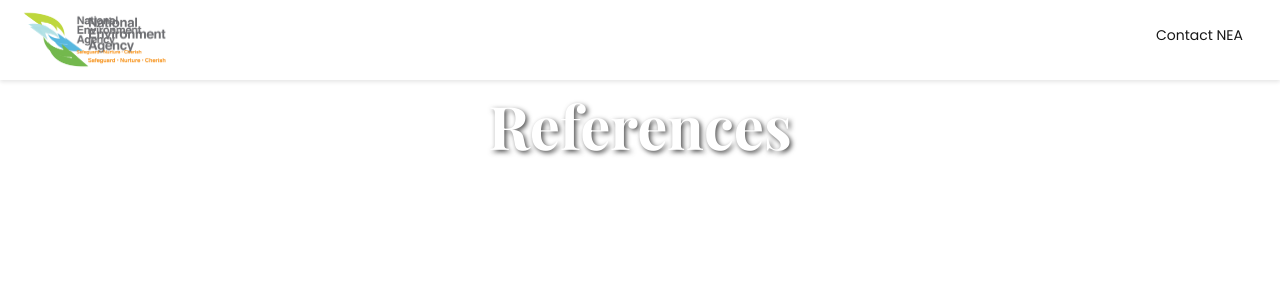
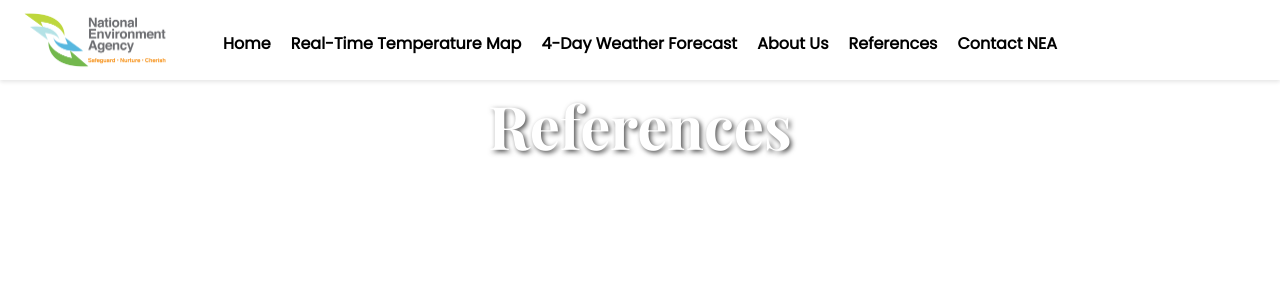
Before and after one commit to 10dndnskxkd/CSS_Project, a Next.js app: page /references in a window 1280 px wide. Shown: the top 300 px of the page. Built offline with nearby package versions, Linux system fonts and the light colour scheme.

Commit message:
Updating navbar styles and full screen background

```diff
--- a/app/forecast/page.js
+++ b/app/forecast/page.js
@@ -33,7 +33,7 @@
   }, []);
 
   return (
-    <div className="container">
+    <div className="container full-screen">
       <h1 className="title">4-Day Weather Forecast</h1>
       {error ? (
         <p className="error">{error}</p>
--- a/app/forecast/styles.css
+++ b/app/forecast/styles.css
@@ -1,11 +1,27 @@
+html, body {
+  width: 100%;
+  height: 100%;
+  margin: 0;
+  padding: 0;
+}
+
 .container {
-  font-family: Arial, sans-serif;
-  margin: 20px auto;
-  max-width: 900px;
-  padding: 20px;
+  display: flex;
+  flex-direction: column;
+  justify-content: center;
+  align-items: center;
+  width: 100%;
+  height: 100%;
   background-color: #f9f9f9;
-  border: 1px solid #ddd;
-  border-radius: 8px;
+}
+
+.full-screen {
+  width: 100%;
+  height: 100%;
+  padding: 0;
+  margin: 0;
+  border: none;
+  border-radius: 0;
 }
 
 .title {
@@ -37,7 +53,7 @@
 
 .card h2 {
   color: #444;
-  margin-bottom: 10px;
+  margin: 0;
 }
 
 .card p {
--- a/app/globals.css
+++ b/app/globals.css
@@ -8,7 +8,7 @@
 
 
 :root {
-  --background: #ffffff;
+  --background: transparent;
   --foreground: #171717;
 }
 
@@ -40,7 +40,8 @@
 html, body {
   margin: 0;
   padding: 0;
-  height: 100vh;
+  height: 100%;
+  overflow : hidden;
   width: 100vw;
   background-size: cover;
   background-position: center;
@@ -109,3 +110,7 @@
 .bodyPadding {
   padding-top: 80px;
 }
+
+#root, #__next {
+  height : 100%;
+}
--- a/app/page.jsx
+++ b/app/page.jsx
@@ -9,24 +9,19 @@
         <WeatherBackground>
             <div
                 style={{
-                    // display: 'flex',
-                    // justifyContent: 'center',
-                    // alignItems: 'center',
-                    // flexDirection: 'column',
-                    // height: '100vh',
-                    // textAlign: 'center',
-                    // margin: 0,
-                    // padding: 0,
-
                     backgroundSize: "cover",
                     backgroundPosition: "center",
                     backgroundRepeat: "no-repeat",
                     backgroundAttachment: "fixed",
-                    minHeight: "100vh",
-                    width: "100vw"
+                    height: "100vh", // Ensure the height is 100% of the viewport height
+                    width: "100vw",
+                    overflow: "hidden", // Prevent scrolling
+                    display: 'flex',
+                    flexDirection: 'column',
+                    justifyContent: 'center',
+                    alignItems: 'center'
                 }}
             >
-                <div style={{ display: 'flex', flexDirection: 'column', alignItems: 'center', justifyContent: 'center', height: '100vh' }}>
                 <img
                     src="/neamascot.png"
                     alt="NEA mascot"
@@ -38,7 +33,7 @@
                     fontFamily: "'Playfair Display', serif",
                     fontSize: '60px',
                     fontWeight: '700',
-                        color: '#222',
+                    color: '#white',
                     textAlign: 'center',
                     marginBottom: '10px'
                 }}>
@@ -49,7 +44,7 @@
                     fontFamily: "'Poppins', sans-serif",
                     fontSize: '18px',
                     fontWeight: '300',
-                        color: '#444',
+                    color: '#white',
                     textAlign: 'center',
                     maxWidth: '700px',
                     margin: '0 auto'
@@ -57,44 +52,26 @@
                     To ensure a clean and sustainable environment for Singapore, together with our partners and the community
                 </p>
 
-                    <Link href="/DASHBOARD">
-                        <button
-                            style={{
-                                marginTop: '20px',
-                                padding: '15px 30px',
-                                fontSize: '16px',
-                                cursor: 'pointer',
-                                backgroundColor: '#4d947a',
-                                color: '#fff',
-                                border: 'none',
-                                borderRadius: '5px',
-                            }}
-                        >
-                            Dashboard
-                        </button>
-                    </Link>
-                </div>
-
                 {/* Social Media Links */}
                 <div
                     style={{
-                        marginTop: '20px',
                         display: 'flex',
                         justifyContent: 'center',
                         gap: '20px',
+                        marginTop: '20px' // Add some margin to separate from the text
                     }}
                 >
                     <Link href="https://www.facebook.com/NEASingapore/" target="_blank" rel="noopener noreferrer">
-                        <FaFacebook size={40} color="#000000" />
+                        <FaFacebook size={40} color="white" />
                     </Link>
                     <Link href="https://www.youtube.com/channel/UC-tjEFkd0tT2VpD5vbjyAKA" target="_blank" rel="noopener noreferrer">
-                        <FaYoutube size={40} color="#000000" />
+                        <FaYoutube size={40} color="white" />
                     </Link>
                     <Link href="https://www.x.com/NEAsg" target="_blank" rel="noopener noreferrer">
-                        <FaTwitter size={40} color="#000000" />
+                        <FaTwitter size={40} color="white" />
                     </Link>
                     <Link href="https://www.instagram.com/nea_sg/" target="_blank" rel="noopener noreferrer">
-                        <FaInstagram size={40} color="#000000" />
+                        <FaInstagram size={40} color="white" />
                     </Link>
                 </div>
             </div>
--- a/app/tempmap/page.jsx
+++ b/app/tempmap/page.jsx
@@ -53,30 +53,26 @@
 
     // Refresh data every 5 minutes
     const interval = setInterval(fetchTemperatureData, 300000);
+    return () => clearInterval(interval);
   }, []);
 
   return (
-    <div>
+    <div style={{ height: '100vh', width: '100vw' }}>
       {errorMessage ? (
         <p>{errorMessage}</p>
       ) : (
-        <MapContainer center={[1.3521, 103.8198]} zoom={11} style={{ height: '500px', width: '100%' }}>
+        <MapContainer center={[1.3521, 103.8198]} zoom={11} style={{ height: '100%', width: '100%' }}>
           <TileLayer
             url="https://{s}.tile.openstreetmap.org/{z}/{x}/{y}.png"
-            attribution='&copy; <a href="https://www.openstreetmap.org/copyright">OpenStreetMap</a> contributors'
           />
           {temperatureData.map((station, index) => (
             <Circle
               key={index}
               center={[station.latitude, station.longitude]}
-              radius={500}
+              radius={1500}
               color="blue"
-              fillColor="blue"
-              fillOpacity={0.4}
             >
-              <Tooltip direction="top" offset={[0, -10]} opacity={1} permanent>
-                <span>{station.name}: {station.value}°C</span>
-              </Tooltip>
+              <Tooltip>{`${station.name}: ${station.value}°C`}</Tooltip>
             </Circle>
           ))}
         </MapContainer>
--- a/app/ui/Navbar.jsx
+++ b/app/ui/Navbar.jsx
@@ -5,16 +5,17 @@
     return (
         <nav className={styles.navbarContainer}>
     <div className={styles.logoContainer}>
-        <img src="/nea.png" alt="NEA Singapore Logo" />
+
     </div>
     <div>
         <Link className={styles.navitem} href="/">Home</Link>
-        <Link className={styles.navitem} href="/tempmaps">Real-Time Temperature Map</Link>
+        <Link className={styles.navitem} href="/tempmap">Real-Time Temperature Map</Link>
         <Link className={styles.navitem} href="/forecast">4-Day Weather Forecast</Link>
         <Link className={styles.navitem} href="/about">About Us</Link>
         <Link className={styles.navitem} href="/references">References</Link>
+        <button className={`${styles.navitem} ${styles.navButton}`}>Contact NEA</button>
     </div>
-    <button className={styles.navButton}>Contact NEA</button>
+
 </nav>
 
     );
--- a/app/ui/Navbar.module.css
+++ b/app/ui/Navbar.module.css
@@ -1,61 +1,47 @@
+.navbar {
+  background: transparent !important; /* Transparent background */
+  box-shadow: none !important;
+  display: flex;
+  justify-content: center;
+  align-items: center;
+  width: 100%;
+  position: relative;
+  padding: 20px 20px; /* Adjust padding as needed */
+  text-align: center;
+}
+
 .navbarContainer {
-  background: transparent !important; /* Remove black background */
-  padding: 10px 20px;
+  display: flex;
+  flex-direction: column;
+  align-items: center;
+  justify-content: center;
+  width: 100%;
+  position: fixed;
+  top: 10px; /* Adjust top position */
+  left: 0;
+  z-index: 1000;
+  padding: 20px 20px;
+  background: transparent !important; /* Ensure the background is transparent */
+}
+
+.navLinks {
   display: flex;
   align-items: center;
-  justify-content: space-between;
-  width: 100%;
-  position: fixed;
-  top: 0;
-  left: 0;
-  z-index: 1000;
+  justify-content: center;
+  padding-top: 10px;
 }
 
-
-
-/* Ensure the navigation bar has no background */
-.navbar {
-  background: transparent !important;
-  box-shadow: none !important;
+.navitem {
+  color: black !important;
+  font-weight: bold;
+  text-decoration: none;
+  margin: 0 10px;
+  line-height: 1.8;
 }
 
-/* Ensure all div elements in navbar don't have a background */
-.navbarContainer div {
-  background: none !important;
-  box-shadow: none !important;
-}
-
-/* Logo Styling */
-.logoContainer {
-  display: flex;
-  align-items: center;
-}
-
-/* Logo Size */
-.logoContainer img {
-  height: 50px;
-  width: auto;
-  margin-right: 20px;
-}
-
-/* Navigation Links */
-.navitem {
-  color: white !important;
+.navButton {
+  color: black !important;
   font-weight: bold;
   text-decoration: none;
-  margin: 0 15px;
+  margin: 0 10px;
 }
-
-/* Button */
-.navButton {
-  background: transparent;
-  border: 2px solid white; /* Change border color if needed */
-  padding: 8px 15px;
-  border-radius: 5px;
-  font-size: 14px;
-}
-
-/* Ensure navbar does not overlap content */
-.bodyPadding {
-  padding-top: 80px;
-}
```
Lines whose indentation alone changed are shown as unchanged.
